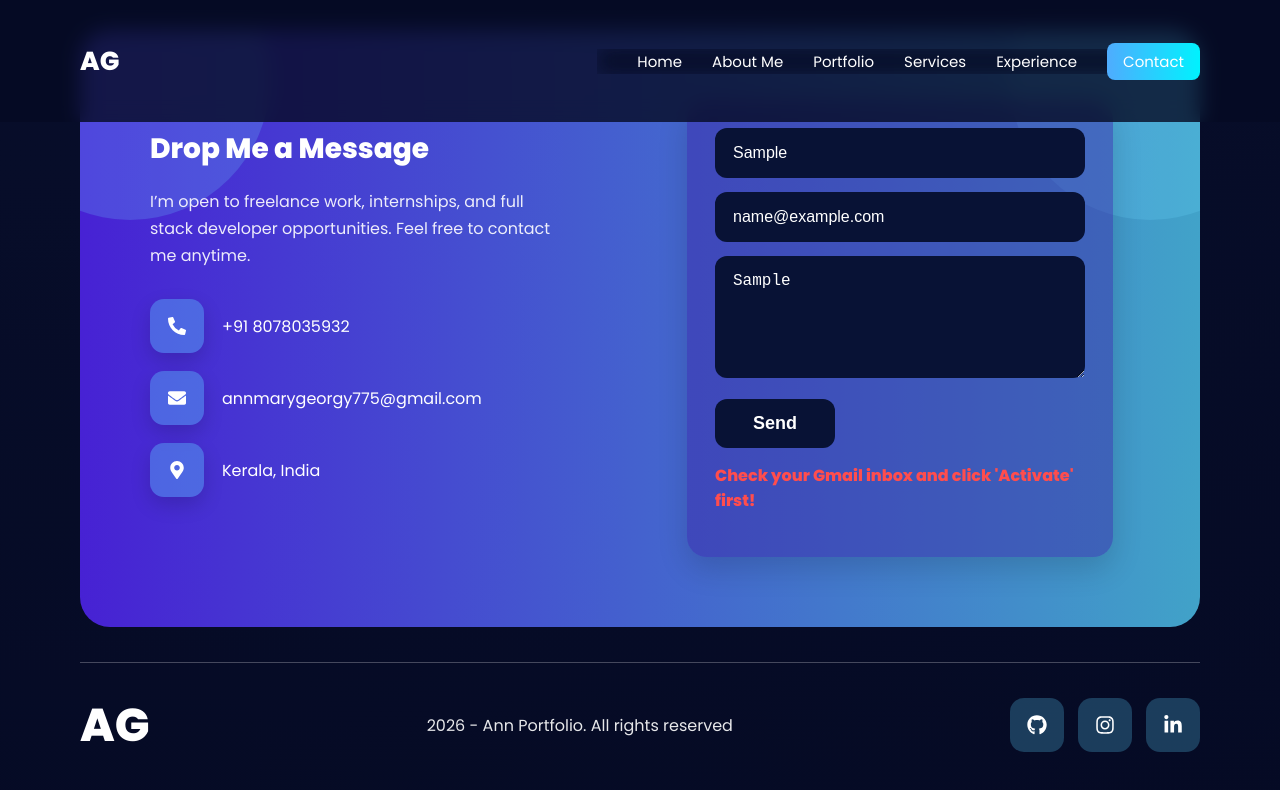
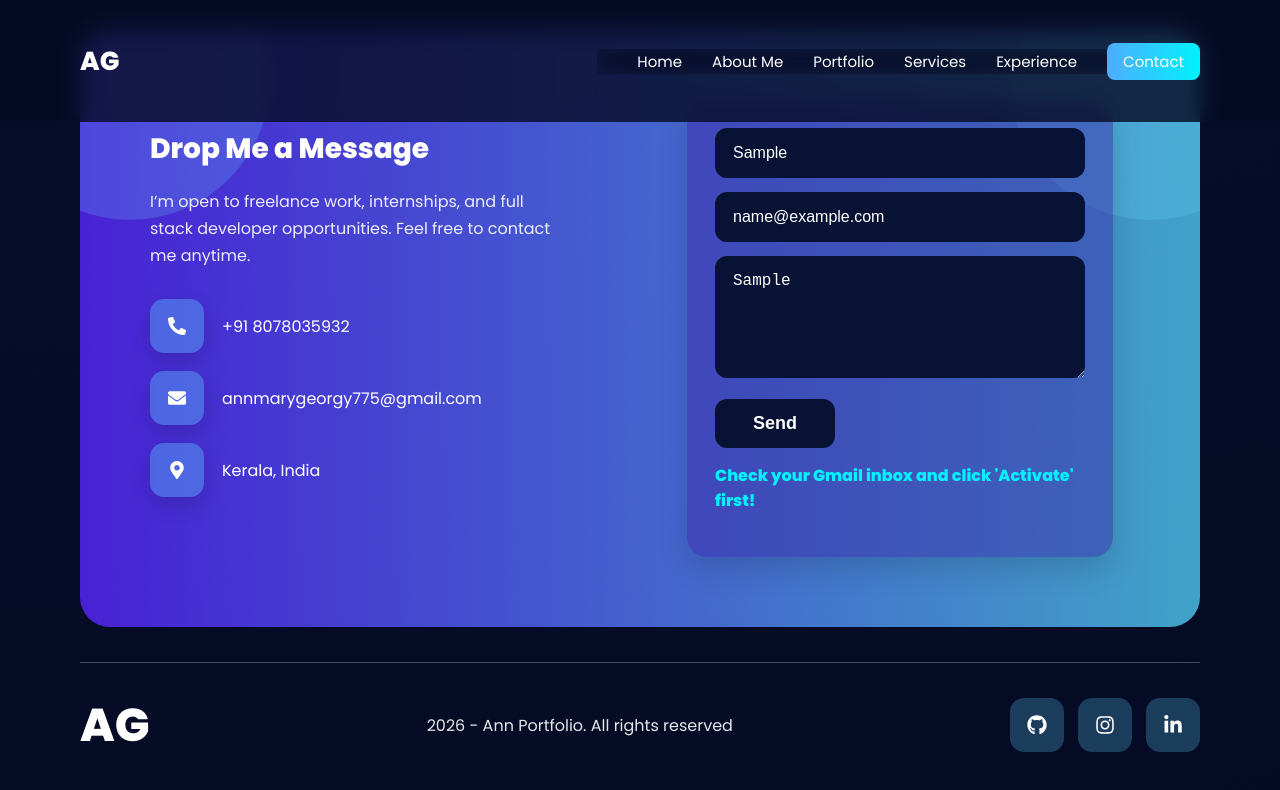
Before and after one commit to annmary-004/portfolio-mern, a React (Create React App) app in the folder frontend/: page / in a window 1280 px wide. Both pictures are taken after typing "Sample", "name@example.com", "Sample" into the empty fields and a click on the button "Send". Shown: the part 4277-5067 px from the top of the page. Built offline with nearby package versions, Linux system fonts and the light colour scheme; no server answers.

Commit message:
Update Contact.js

```diff
--- a/frontend/src/components/Contact.js
+++ b/frontend/src/components/Contact.js
@@ -43,7 +43,7 @@ const Contact = () => {
       });
 
       if (res.ok) {
-        setStatusMsg("Message sent successfully! 🚀");
+        setStatusMsg("Message sent successfully! ");
         e.target.reset();
       } else {
         // If they haven't activated yet, Formsubmit throws an error for AJAX.
@@ -122,7 +122,7 @@ const Contact = () => {
             </button>
 
             {statusMsg && (
-              <p style={{ marginTop: "15px", fontWeight: "bold", color: statusMsg.includes("🚀") ? "#00f2fe" : "#ff4d4d" }}>
+              <p style={{ marginTop: "15px", fontWeight: "bold", color: statusMsg.includes("") ? "#00f2fe" : "#ff4d4d" }}>
                 {statusMsg}
               </p>
             )}
```
